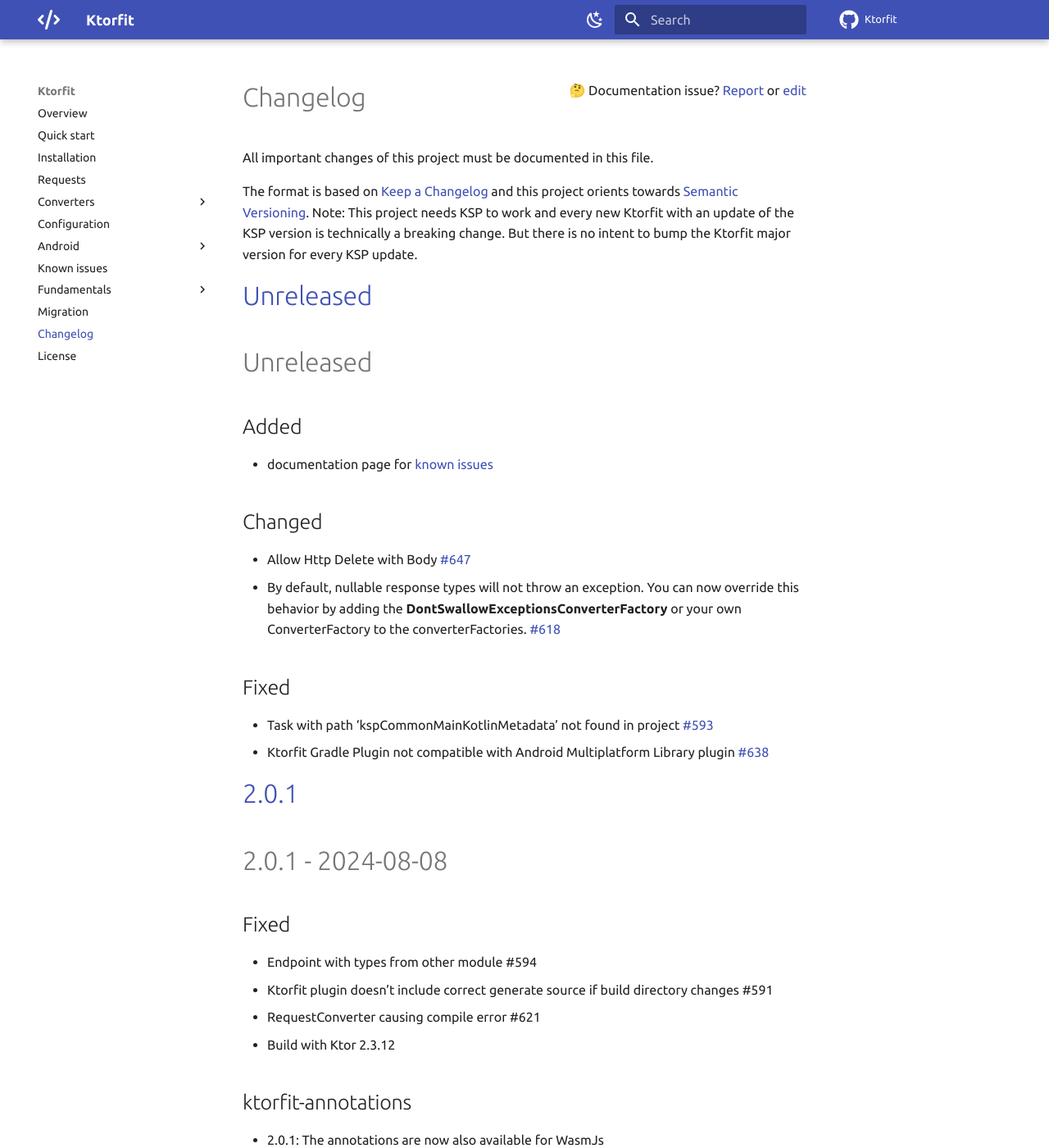
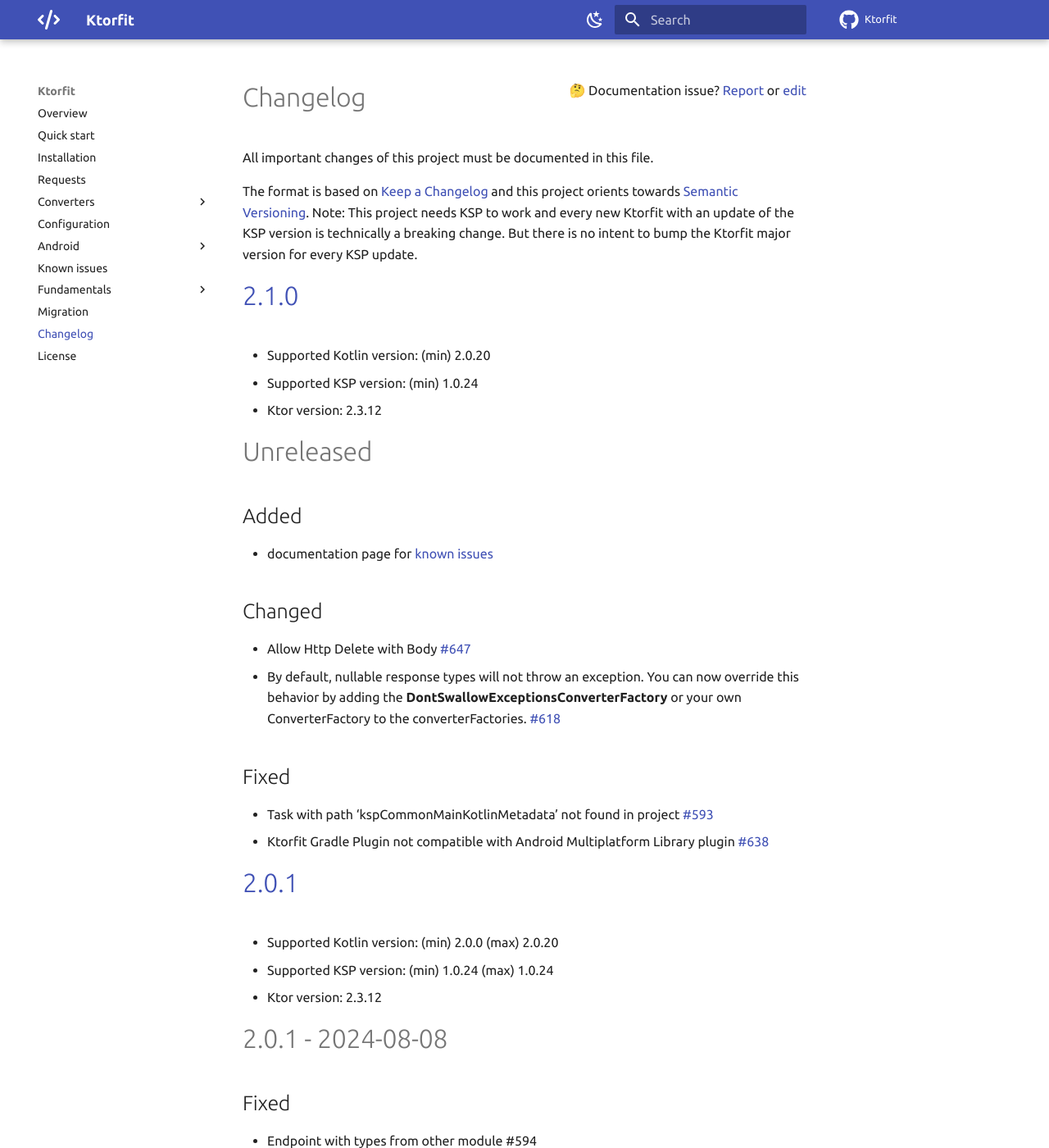
Before and after one commit to Foso/Ktorfit, an MkDocs documentation site: the page built from docs/CHANGELOG.md, in a window 1280 px wide and 1400 px high. Shown: the whole window at 82% size. Built offline with MkDocs 1.6.1 and Material for MkDocs 9.7.7, drawn with Linux system fonts in a browser that asks for light colours; comment, search, counter and statistics services are not loaded.

Commit message:
Release 2.1.0

```diff
--- a/docs/CHANGELOG.md
+++ b/docs/CHANGELOG.md
@@ -7,7 +7,11 @@
 Note: This project needs KSP to work and every new Ktorfit with an update of the KSP version is technically a breaking change.
 But there is no intent to bump the Ktorfit major version for every KSP update.
 
-# [Unreleased]()
+# [2.1.0]()
+
+* Supported Kotlin version: (min) 2.0.20
+* Supported KSP version: (min) 1.0.24
+* Ktor version: 2.3.12
 
 Unreleased
 ========================================
@@ -25,6 +29,10 @@
 - Ktorfit Gradle Plugin not compatible with Android Multiplatform Library plugin [#638](https://github.com/Foso/Ktorfit/issues/638)
 
 # [2.0.1]()
+
+* Supported Kotlin version: (min) 2.0.0 (max) 2.0.20
+* Supported KSP version: (min) 1.0.24 (max) 1.0.24
+* Ktor version: 2.3.12
 
 2.0.1 - 2024-08-08
 ========================================
```
Also changed, not shown: docs/index.md (+5 -4 lines), 2 other files.
